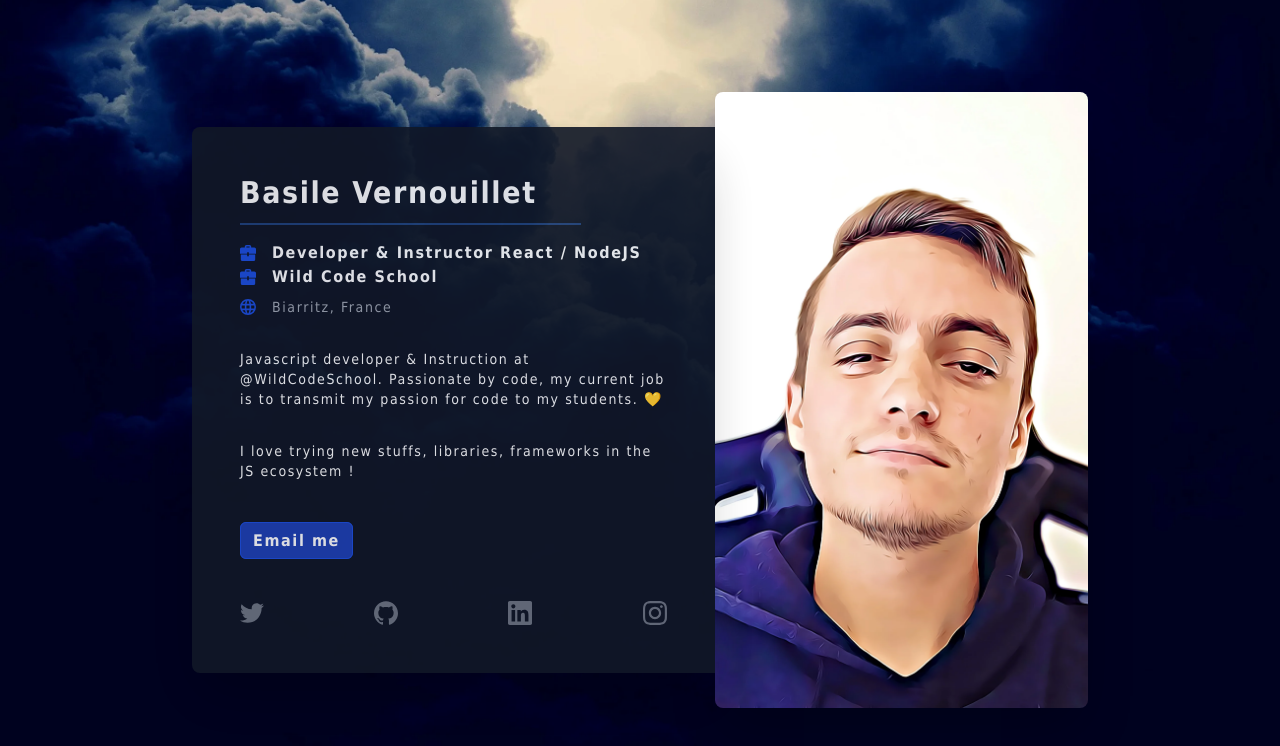
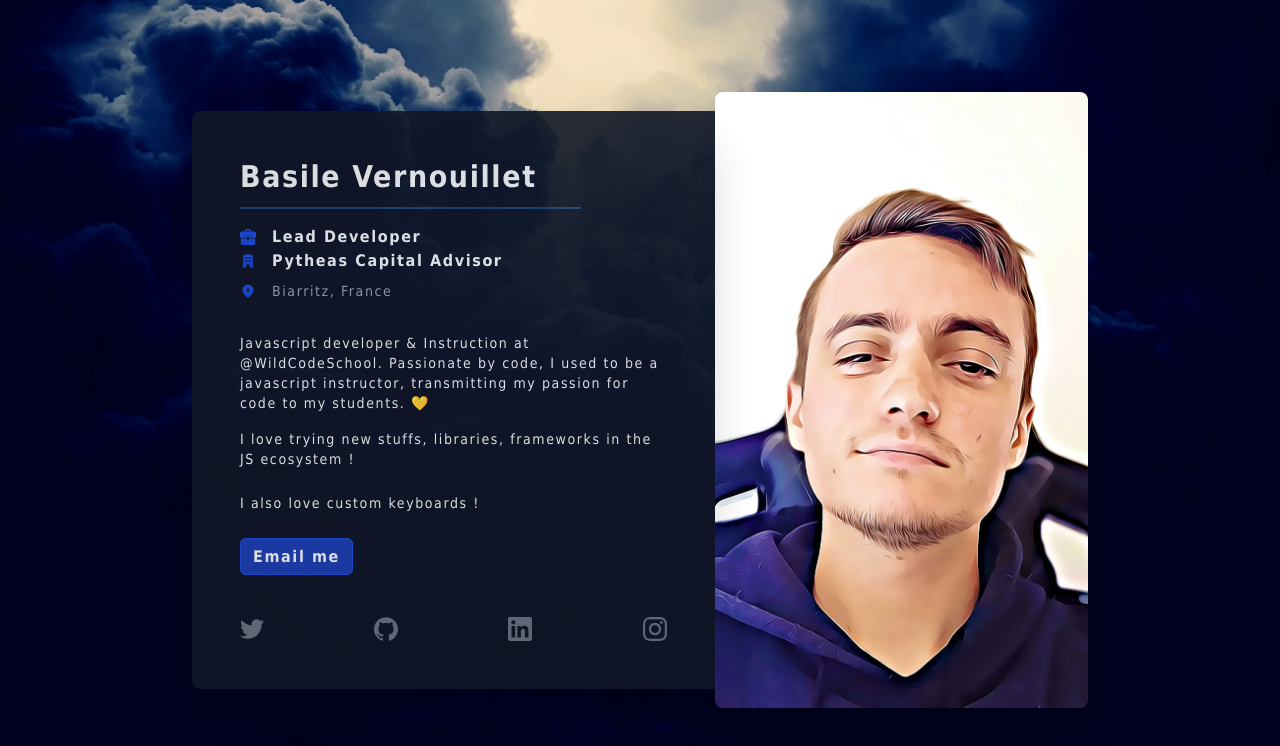
Before and after one commit to Karnak19/cardfolio, a Next.js app: page / in a window 1280 px wide. Shown: the top 746 px of the page. Built offline with nearby package versions, Linux system fonts and the light colour scheme.

Commit message:
add google analytics and update

```diff
--- a/components/BagSvg.jsx
+++ b/components/BagSvg.jsx
@@ -1,6 +1,10 @@
 export default function BagSvg() {
   return (
-    <svg className="h-4 fill-current text-blue-700 pr-4" xmlns="http://www.w3.org/2000/svg" viewBox="0 0 20 20">
+    <svg
+      className="h-4 fill-current text-blue-700 pr-4"
+      xmlns="http://www.w3.org/2000/svg"
+      viewBox="0 0 20 20"
+    >
       <path d="M9 12H1v6a2 2 0 0 0 2 2h14a2 2 0 0 0 2-2v-6h-8v2H9v-2zm0-1H0V5c0-1.1.9-2 2-2h4V2a2 2 0 0 1 2-2h4a2 2 0 0 1 2 2v1h4a2 2 0 0 1 2 2v6h-9V9H9v2zm3-8V2H8v1h4z" />
     </svg>
   );
--- /dev/null
+++ b/components/BuildingSvg.jsx
@@ -0,0 +1,18 @@
+function BuildingSvg() {
+  return (
+    <svg
+      className="h-4 fill-current text-blue-700 pr-4"
+      xmlns="http://www.w3.org/2000/svg"
+      viewBox="0 0 20 20"
+      fill="currentColor"
+    >
+      <path
+        fillRule="evenodd"
+        d="M4 4a2 2 0 012-2h8a2 2 0 012 2v12a1 1 0 110 2h-3a1 1 0 01-1-1v-2a1 1 0 00-1-1H9a1 1 0 00-1 1v2a1 1 0 01-1 1H4a1 1 0 110-2V4zm3 1h2v2H7V5zm2 4H7v2h2V9zm2-4h2v2h-2V5zm2 4h-2v2h2V9z"
+        clipRule="evenodd"
+      />
+    </svg>
+  );
+}
+
+export default BuildingSvg;
--- a/pages/_document.js
+++ b/pages/_document.js
@@ -9,8 +9,28 @@ class MyDocument extends Document {
   render() {
     return (
       <Html>
-        <Head />
-        <body style={{ backgroundImage: "url('/images/bg.webp')", backgroundPosition: 'center' }}>
+        <Head>
+          <script async src={`https://www.googletagmanager.com/gtag/js?id=G-HC7W9WGC9G`} />
+          <script
+            dangerouslySetInnerHTML={{
+              __html: `
+            window.dataLayer = window.dataLayer || [];
+            function gtag(){dataLayer.push(arguments);}
+            gtag('js', new Date());
+            gtag('config', 'G-HC7W9WGC9G', {
+              page_path: window.location.pathname,
+            });
+          `,
+            }}
+          />
+        </Head>
+        <body
+          style={{
+            backgroundImage: "url('/images/bg.webp')",
+            backgroundPosition: 'center',
+            backgroundAttachment: 'fixed',
+          }}
+        >
           <Main />
           <NextScript />
         </body>
--- a/pages/index.jsx
+++ b/pages/index.tsx
@@ -1,4 +1,6 @@
 import Head from 'next/head';
+
+import BuildingSvg from '../components/BuildingSvg.jsx';
 import BagSvg from '../components/BagSvg';
 import SocialLinksWrapper from '../components/SocialLinksWrapper';
 
@@ -21,30 +23,36 @@ export default function Home() {
             <div className="separator"></div>
             <h2 className="pt-4 subtitle">
               <BagSvg />
-              Developer & Instructor React / NodeJS
+              Lead Developer
             </h2>
             <h3 className="subtitle">
-              <BagSvg />
-              Wild Code School
+              <BuildingSvg />
+              Pytheas Capital Advisor
             </h3>
             <p className="pt-2 text-gray-400 text-xs lg:text-sm flex items-center justify-center lg:justify-start">
               <svg
                 className="h-4 fill-current text-blue-700 pr-4"
                 xmlns="http://www.w3.org/2000/svg"
                 viewBox="0 0 20 20"
+                fill="currentColor"
               >
-                <path d="M10 20a10 10 0 1 1 0-20 10 10 0 0 1 0 20zm7.75-8a8.01 8.01 0 0 0 0-4h-3.82a28.81 28.81 0 0 1 0 4h3.82zm-.82 2h-3.22a14.44 14.44 0 0 1-.95 3.51A8.03 8.03 0 0 0 16.93 14zm-8.85-2h3.84a24.61 24.61 0 0 0 0-4H8.08a24.61 24.61 0 0 0 0 4zm.25 2c.41 2.4 1.13 4 1.67 4s1.26-1.6 1.67-4H8.33zm-6.08-2h3.82a28.81 28.81 0 0 1 0-4H2.25a8.01 8.01 0 0 0 0 4zm.82 2a8.03 8.03 0 0 0 4.17 3.51c-.42-.96-.74-2.16-.95-3.51H3.07zm13.86-8a8.03 8.03 0 0 0-4.17-3.51c.42.96.74 2.16.95 3.51h3.22zm-8.6 0h3.34c-.41-2.4-1.13-4-1.67-4S8.74 3.6 8.33 6zM3.07 6h3.22c.2-1.35.53-2.55.95-3.51A8.03 8.03 0 0 0 3.07 6z" />
+                <path
+                  fillRule="evenodd"
+                  d="M5.05 4.05a7 7 0 119.9 9.9L10 18.9l-4.95-4.95a7 7 0 010-9.9zM10 11a2 2 0 100-4 2 2 0 000 4z"
+                  clipRule="evenodd"
+                />
               </svg>
               Biarritz, France
             </p>
             <p className="pt-8 text-sm">
-              Javascript developer & Instruction at @WildCodeSchool. Passionate by code, my current
-              job is to transmit my passion for code to my students. 💛
+              Javascript developer & Instruction at @WildCodeSchool. Passionate by code, I used to
+              be a javascript instructor, transmitting my passion for code to my students. 💛
             </p>
-            <p className="pt-8 text-sm">
+            <p className="pt-4 text-sm">
               I love trying new stuffs, libraries, frameworks in the JS ecosystem !
             </p>
-            <div className="pt-12 pb-6">
+            <p className="pt-6 text-sm">I also love custom keyboards !</p>
+            <div className="pt-8 pb-6">
               <a
                 href="mailto:basile.vernouillet@gmail.com"
                 target="_blank"
```
Also changed, not shown: package.json (+7 -4 lines), tsconfig.json (added, +29 -0 lines), next-env.d.ts (added), 1 other file (tests, documents, lock files or other folders).
